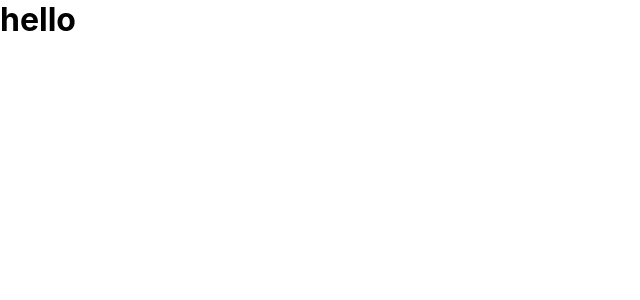
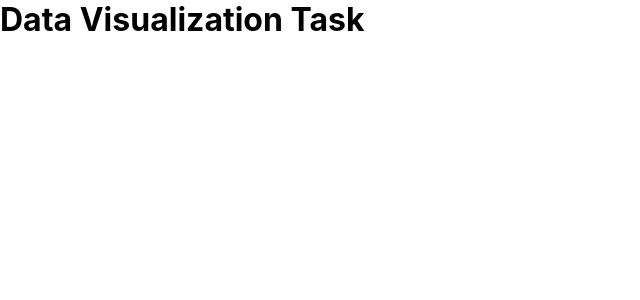
Before and after one commit to ShaileshBisht/Manufac, a React (Create React App) app: page / in a window 1280 px wide. Shown: the top 300 px of the page, without its empty margins (0-640 px from the left). Built offline with nearby package versions, Linux system fonts and the light colour scheme.

Commit message:
2nd state

```diff
--- a/package.json
+++ b/package.json
@@ -6,6 +6,7 @@
     "@testing-library/jest-dom": "^5.16.5",
     "@testing-library/react": "^13.4.0",
     "@testing-library/user-event": "^13.5.0",
+    "echarts": "^5.4.1",
     "react": "^18.2.0",
     "react-dom": "^18.2.0",
     "react-scripts": "5.0.1",
--- a/src/App.js
+++ b/src/App.js
@@ -19,7 +19,7 @@ function App() {
 
   return (
     <div className="App">
-      <h1>hello</h1>
+      <h1>Data Visualization Task</h1>
     </div>
   );
 }
```
Also changed, not shown: 1 other file (tests, documents, lock files or other folders).
